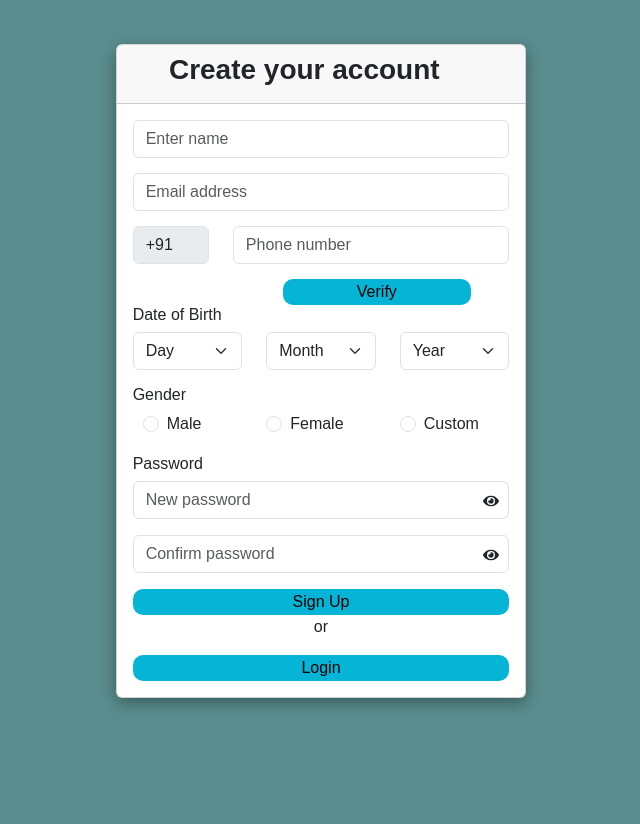
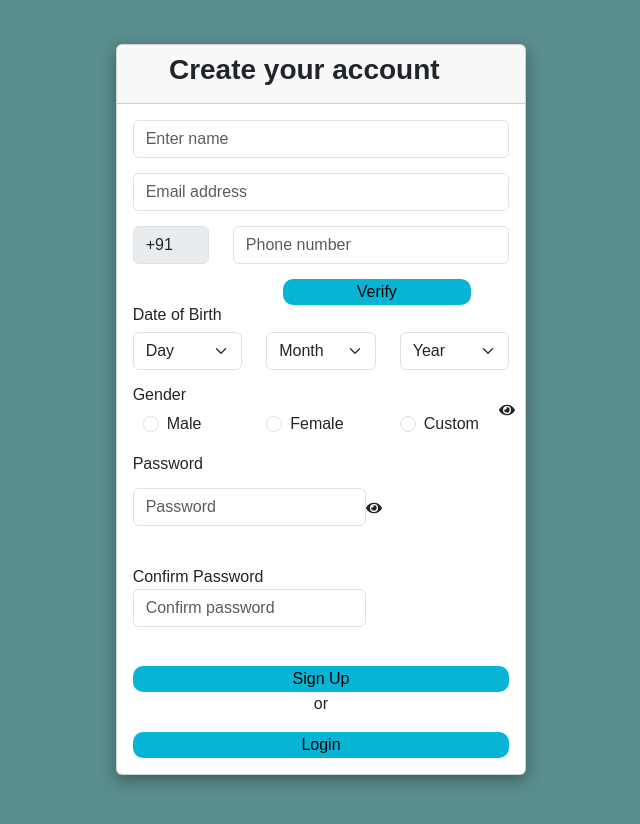
Before and after one commit to subaguruprabakaran/PollingBoothREACT, a React (Create React App) app: page /Signup in a window 1280 px wide. Shown: the top 824 px of the page, without its empty margins (319-959 px from the left). Before the commit the page ends 800 px from the top, so only its background shows below. Built offline with nearby package versions, Linux system fonts and the light colour scheme.

Commit message:
Initial check for React

```diff
--- a/src/App.js
+++ b/src/App.js
@@ -45,8 +45,6 @@ function App() {
 
 
 
-
-
    {/* <Userpg/> */}
 
 
--- a/src/Components/Signup.css
+++ b/src/Components/Signup.css
@@ -217,3 +217,15 @@
     background-color: #05cff7;
     height: 14;
   }
+
+
+  .passwordd-input-container{
+    width: 275px;
+    margin-top: 15px;
+
+
+  }
+
+.passwordd-toggle-icon{
+  margin-top: -15px;
+}
--- a/src/Components/Signup.js
+++ b/src/Components/Signup.js
@@ -352,7 +352,7 @@ import { FaEye, FaEyeSlash } from 'react-icons/fa';
 import { useFormik } from 'formik';
 import * as Yup from 'yup';
 import './Signup.css';
-
+import InputGroup from 'react-bootstrap/InputGroup';
 function Signup() {
   const startYear = 1901;
   const endYear = 2024;
@@ -385,10 +385,16 @@ function Signup() {
         .min(3, 'Name must be at least 3 characters')
         .required('Name is required'),
       email: Yup.string().email('Invalid email address')
-        .required('Email is required'),
+        .required('Email is required').test(
+          "email",
+          "Invalid email",
+          function (value) {
+            const emailRegex = /^[^\s@]+@[^\s@]+\.[^\s@]+$/;
+            return emailRegex.test(value)
+          }),
       phone: Yup.string()
         .matches(/^[0-9]{10}$/, 'Phone number must be 10 digits')
-        .required('Phone number is required'),
+        .required('Phone number is required') ,
       day: Yup.string().required('Date of Birth is required'),
       month: Yup.string().required('Month is required'),
       year: Yup.string().required('Year is required'),
@@ -684,7 +690,7 @@ function Signup() {
                 )}
                 <p></p>
 
-                <h6>Password</h6>
+                {/* <h6>Password</h6>
                 <div className="password-input-container">
                   <Form.Control
                     type={showPassword ? "text" : "password"}
@@ -723,7 +729,116 @@ function Signup() {
                   <Form.Control.Feedback type="invalid">
                     {formik.errors.confirmPassword}
                   </Form.Control.Feedback>
-                </div>
+                </div> */}
+
+<h6>Password</h6>
+<div className="passwordd-input-container">
+  <Form.Label>
+    <Form.Control
+      type={showPassword ? "text" : "password"}
+      placeholder="Password"
+      className="x8"
+      {...formik.getFieldProps('password')}
+      isInvalid={formik.touched.password && formik.errors.password}
+      onBlur={formik.handleBlur}
+    />
+  </Form.Label>
+  <span
+    className="passwordd-toggle-icon"
+    onClick={() => setShowPassword(!showPassword)}
+  >
+    {showPassword ? <FaEyeSlash /> : <FaEye />}
+  </span>
+  <Form.Control.Feedback type="invalid">
+    {formik.errors.password}
+  </Form.Control.Feedback>
+</div>
+
+<p></p>
+
+<div className="passwordd-input-container">
+  <Form.Label>
+    Confirm Password
+    <Form.Control
+      type={showConfirmPassword ? "text" : "password"}
+      placeholder="Confirm password"
+      className="x8"
+      {...formik.getFieldProps('confirmPassword')}
+      isInvalid={formik.touched.confirmPassword && formik.errors.confirmPassword}
+      onBlur={formik.handleBlur}
+    />
+  </Form.Label>
+  <span
+    className="password-toggle-icon"
+    onClick={() => setShowConfirmPassword(!showConfirmPassword)}
+  >
+    {showConfirmPassword ? <FaEyeSlash /> : <FaEye />}
+  </span>
+  <Form.Control.Feedback type="invalid">
+    {formik.errors.confirmPassword}
+  </Form.Control.Feedback>
+</div>
+
+
+{/* <div style={{marginTop:"-20px"}} className="password-input-container">
+  <InputGroup className="mb-3">
+    <InputGroup.Text id="inputGroup-sizing-default">
+      <span
+        className="password-toggle-icon"
+        onClick={() => setShowPassword(!showPassword)}
+      >
+        {showPassword ? <FaEyeSlash /> : <FaEye />}
+      </span>
+    </InputGroup.Text>
+    <Form.Label>
+      <Form.Control
+        type={showPassword ? "text" : "password"}
+        placeholder="Password"
+        className="x8"
+        {...formik.getFieldProps('password')}
+        isInvalid={formik.touched.password && formik.errors.password}
+        onBlur={formik.handleBlur}
+      />
+    </Form.Label>
+
+    <Form.Control.Feedback type="invalid">
+      {formik.errors.password}
+    </Form.Control.Feedback>
+  </InputGroup>
+</div>
+
+
+<p></p>
+<div style={{marginTop:"-20px"}} className="passwordd-input-container">
+<InputGroup className="mb-3">
+<InputGroup.Text id="inputGroup-sizing-default">
+<span
+    className="passwordd-toggle-icon"
+    onClick={() => setShowConfirmPassword(!showConfirmPassword)}
+  >
+    {showConfirmPassword ? <FaEyeSlash /> : <FaEye />}
+  </span>
+        </InputGroup.Text>
+<Form.Label>
+    <Form.Control
+      type={showConfirmPassword ? "text" : "password"}
+      placeholder="Confirm password"
+      className="x8"
+      {...formik.getFieldProps('confirmPassword')}
+      isInvalid={formik.touched.confirmPassword && formik.errors.confirmPassword}
+      onBlur={formik.handleBlur}
+    />
+  </Form.Label>
+
+  <Form.Control.Feedback type="invalid">
+    {formik.errors.confirmPassword}
+  </Form.Control.Feedback>
+
+      </InputGroup>
+
+
+</div> */}
+
                 <p></p>
                 <div className='text-center'>
                   <button type="submit" className='z9'>Sign Up</button>
```
